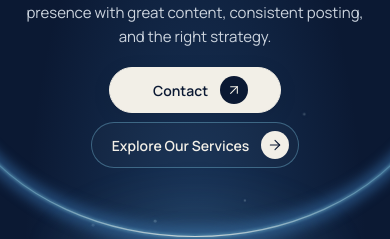
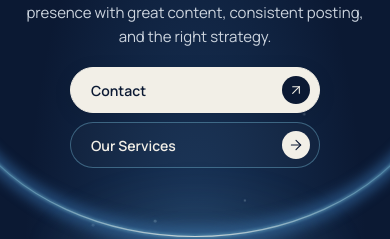
Before and after one commit to qdelta-technologies/wts-nova-final, a Next.js app: page / in a window 390 px wide. Shown: the part 321-560 px from the top of the page. Built offline with nearby package versions, Linux system fonts and the light colour scheme; no server answers.

Commit message:
Polish mobile hero actions

```diff
--- a/src/components/hero.css
+++ b/src/components/hero.css
@@ -85,7 +85,7 @@
   .headline-social { font-size: clamp(33px, 8.7vw, 44px); margin-top: 8px; max-width: 480px; margin-inline: auto; }
   .hero-description { max-width: 360px; margin-top: 16px; line-height: 1.6; }
   .hero-actions { flex-direction: column; align-items: center; margin-top: 18px; gap: 9px; }
-  .hero-actions .button { width: auto; max-width: 100%; }
+  .hero-actions .button { width: 100%; max-width: 250px; justify-content: space-between; }
   .hero-horizon { height: 124px; bottom: 24px; }
   .hero-atmosphere::after { left: 5%; right: 5%; height: 170px; bottom: -60px; filter: blur(12px); }
   .hero-particles span:nth-child(n + 11) { display: none; }
--- a/src/components/hero.tsx
+++ b/src/components/hero.tsx
@@ -82,7 +82,7 @@ export function Hero() {
         <p className="hero-description entrance delay-3">We help businesses build a stronger social media presence with great content, consistent posting, and the right strategy.</p>
         <div className="hero-actions entrance delay-4">
           <a href="#get-in-touch" className="button button-dark hero-primary">Contact <span className="button-icon"><Arrow diagonal /></span></a>
-          <a href="#our-services" className="button button-light">Explore Our Services <span className="button-icon"><Arrow /></span></a>
+          <a href="#our-services" className="button button-light">Our Services <span className="button-icon"><Arrow /></span></a>
         </div>
       </div>
     </section>
```
